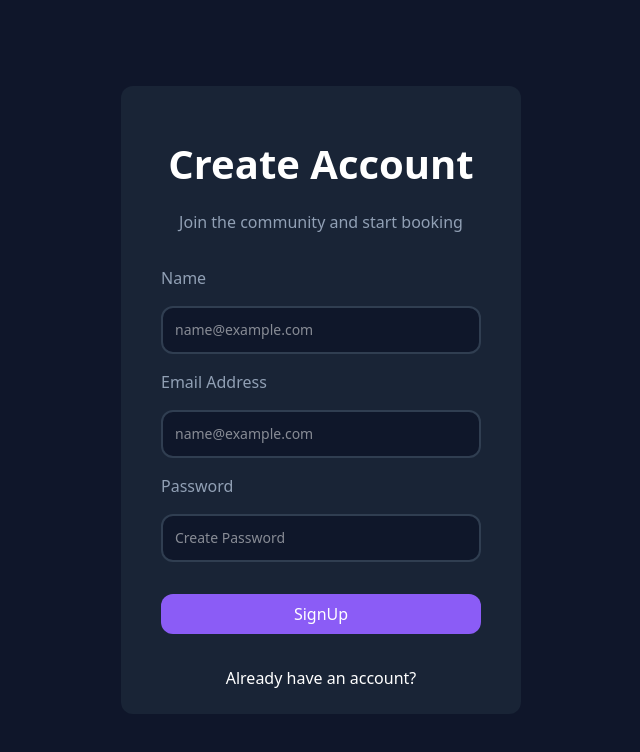
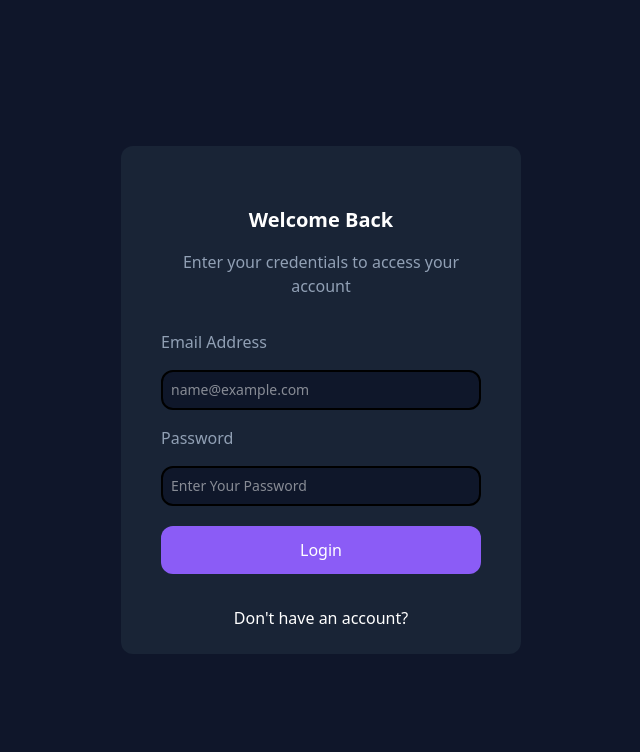
Before and after one commit to surya-jsdev/React-turfapp, a React (Vite) app: page /login in a window 1280 px wide. Shown: the top 752 px of the page, without its empty margins (319-959 px from the left). Built offline with nearby package versions, Linux system fonts and the light colour scheme.

Commit message:
Router added for mulitple pages

```diff
--- a/src/App.jsx
+++ b/src/App.jsx
@@ -1,34 +1,21 @@
-import { useState } from 'react'
-import reactLogo from './assets/react.svg'
-import viteLogo from '/vite.svg'
+import { Routes, Route, Navigate } from 'react-router-dom'
 import './App.css'
+import Home from './home-page/home.jsx'
+import Login from './Login.jsx'
+import Signup from './signup.jsx'
 
 function App() {
-  const [count, setCount] = useState(0)
-
   return (
-    <>
-      <div>
-        <a href="https://vite.dev" target="_blank">
-          <img src={viteLogo} className="logo" alt="Vite logo" />
-        </a>
-        <a href="https://react.dev" target="_blank">
-          <img src={reactLogo} className="logo react" alt="React logo" />
-        </a>
-      </div>
-      <h1>Vite + React</h1>
-      <div className="card">
-        <button onClick={() => setCount((count) => count + 1)}>
-          count is {count}
-        </button>
-        <p>
-          Edit <code>src/App.jsx</code> and save to test HMR
-        </p>
-      </div>
-      <p className="read-the-docs">
-        Click on the Vite and React logos to learn more
-      </p>
-    </>
+    <div className="app">
+      <main style={{ paddingBottom: '2rem' }}>
+        <Routes>
+          <Route path="/" element={<Home />} />
+          <Route path="/login" element={<Login />} />
+          <Route path="/signup" element={<Signup />} />
+          <Route path="*" element={<Navigate to="/" replace />} />
+        </Routes>
+      </main>
+    </div>
   )
 }
 
--- a/src/Login.jsx
+++ b/src/Login.jsx
@@ -1,6 +1,4 @@
 import React, { useState } from 'react'
-import { Link } from 'react-router-dom';
-
 function Login() {
     const [email, setEmail] = useState("");
     const [password, setPassword] = useState("");
--- a/src/home-page/home.jsx
+++ b/src/home-page/home.jsx
@@ -1,6 +1,8 @@
 import React from 'react'
+import { useNavigate } from 'react-router-dom'
 import { turf } from '../services/api'
 function Home() {
+    const navigate = useNavigate()
     const style = {
         padding: "10px",
         margin: "5px",
@@ -9,12 +11,12 @@ function Home() {
         borderRadius: "10px",
     }
     return (
-        <>
+        <>/
             <div className='p-5  w-full flex justify-between bg-[#0f172a] border-b-1 border-[#253144] fixed'>
                 <h2 className='text-white text-[1.5em] font-bold'><span className='text-[#8257e7] p-2'>ROGER</span>ACADEMY</h2>
                 <div className=''>
-                    <button style={style}>Signup</button>
-                    <button style={style} className='bg-[#8b5cf6] w-[100px]'>Login</button>
+                    <button style={style} onClick={() => navigate('/signup')}>Signup</button>
+                    <button style={style} className='bg-[#8b5cf6] w-[100px]' onClick={() => navigate('/login')}>Login</button>
                 </div>
             </div>
             <section className='w-full h-160 bg-[#1b2537] flex justify-center items-center'>
@@ -29,7 +31,7 @@ function Home() {
                 </div>
             </section>
             <section className='py-16 bg-[#0f172a]'>
-                <div className='max-w-5xl mx-auto px-4 flex flex-wrap justify-center'>
+                <div className='max-w-6xl mx-auto px-4 flex flex-wrap justify-center'>
                     {turf.map((t) => (
                         <div key={t.id} className='max-w-sm bg-[#0b1220] m-4 p-4 rounded-xl text-white shadow-lg cursor-pointer'>
                             <img src={t.image} alt={t.name} className='w-full h-40 object-cover rounded-md' />
--- a/src/main.jsx
+++ b/src/main.jsx
@@ -2,15 +2,12 @@ import { StrictMode } from 'react'
 import { createRoot } from 'react-dom/client'
 import './index.css'
 import App from './App.jsx'
-import Home from './home-page/home.jsx'
-import Login from './Login.jsx'
-import Signup from './signup.jsx'
+import { BrowserRouter as Router } from 'react-router-dom'
 
 createRoot(document.getElementById('root')).render(
   <StrictMode>
-    {/* <App /> */}
-    {/* <Home /> */}
-    {/* <Login/> */}
-   <Signup/>
+    <Router>
+      <App />
+    </Router>
   </StrictMode>,
 )
```
